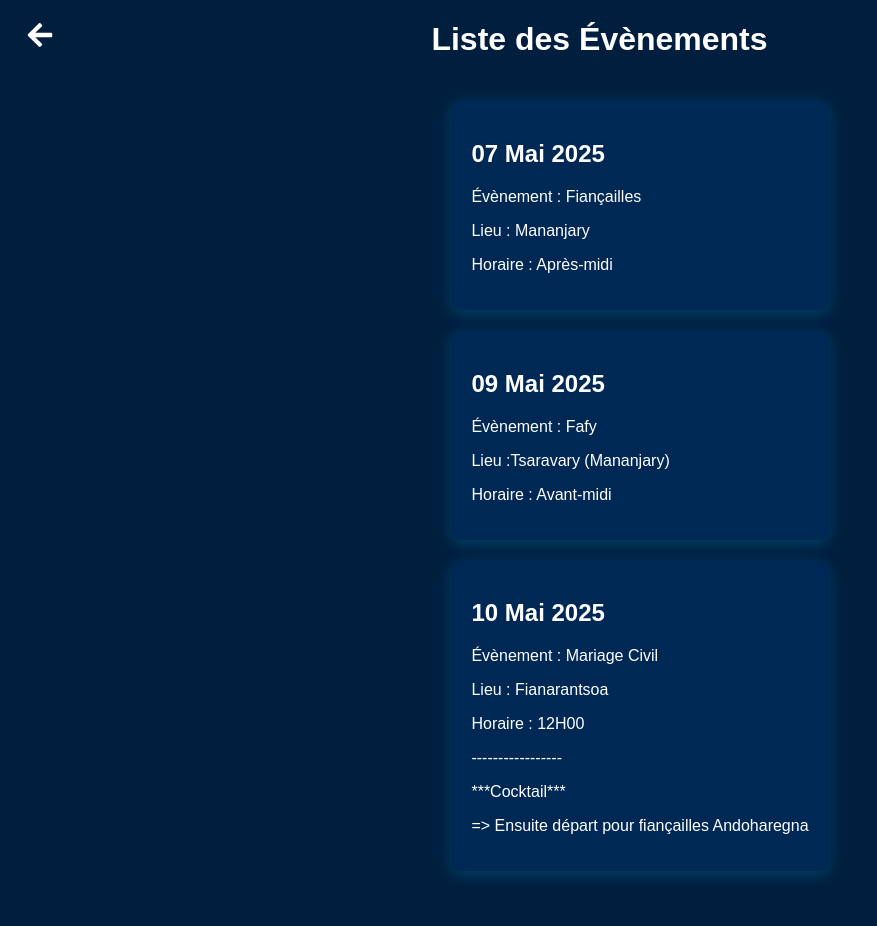
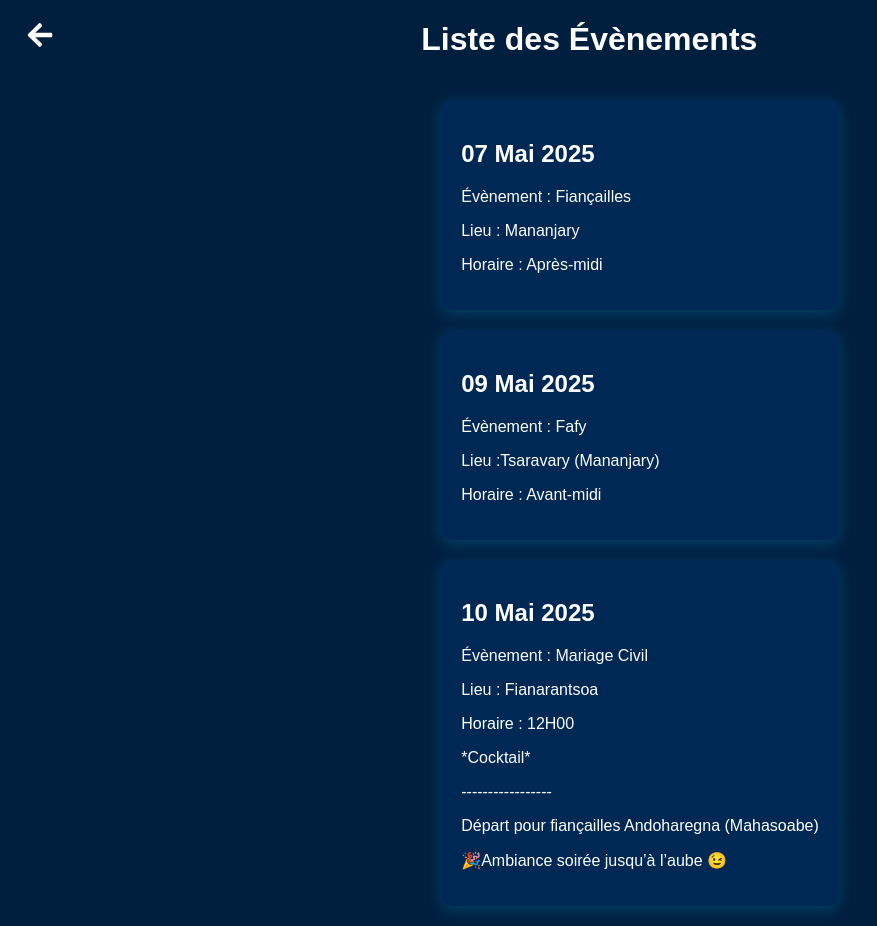
Before and after one commit to claudemarjean/the-claudes, a React (Create React App) app: page /events in a window 1280 px wide. Shown: the whole page, without its empty margins (0-877 px from the left). Before the commit the page ends 891 px from the top, so only its background shows below. Built offline with nearby package versions, Linux system fonts and the light colour scheme.

Commit message:
maj contenu

```diff
--- a/src/Events.js
+++ b/src/Events.js
@@ -26,8 +26,9 @@ const events = [
     evenement : "Évènement : Mariage Civil ",
     location: "Lieu : Fianarantsoa",
     horaire : "Horaire : 12H00",
-    details: "***Cocktail*** ",
-    detailsplus : "=> Ensuite départ pour fiançailles Andoharegna "
+    stepOne: "*Cocktail*",
+    stepTwo : "Départ pour fiançailles Andoharegna (Mahasoabe) ",
+    stepThree : "🎉Ambiance soirée jusqu’à l’aube 😉"
   }
 ];
 
@@ -62,9 +63,10 @@ function Events() {
             {
               event.id === 3 && (
                 <>
+                  <p className="details">{event.stepOne}</p>
                   <p className="details">-----------------</p>
-                  <p className="details">{event.details}</p>
-                  <p className="details">{event.detailsplus}</p>
+                  <p className="details">{event.stepTwo}</p>
+                  <p className="details">{event.stepThree}</p>
                 </>
               )
             }
```
